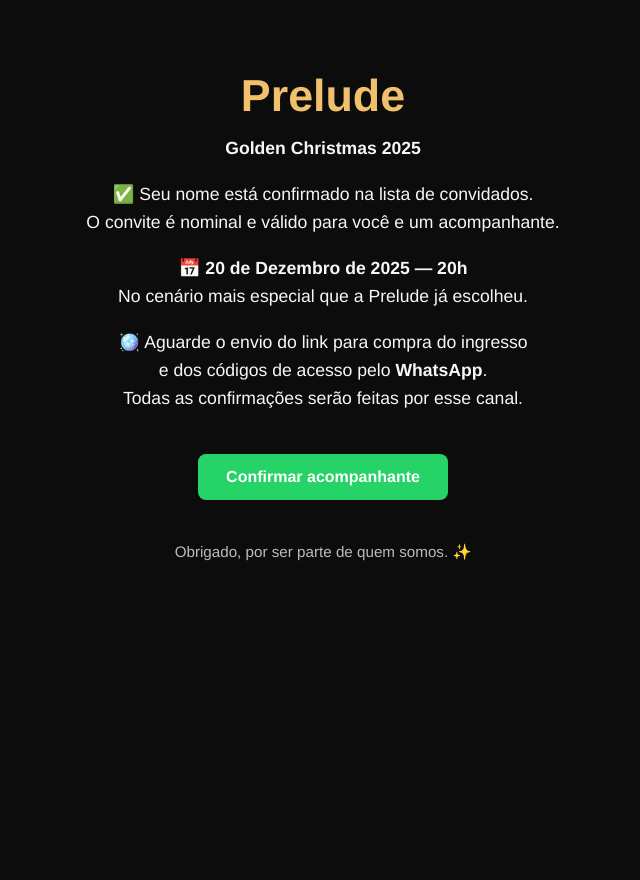
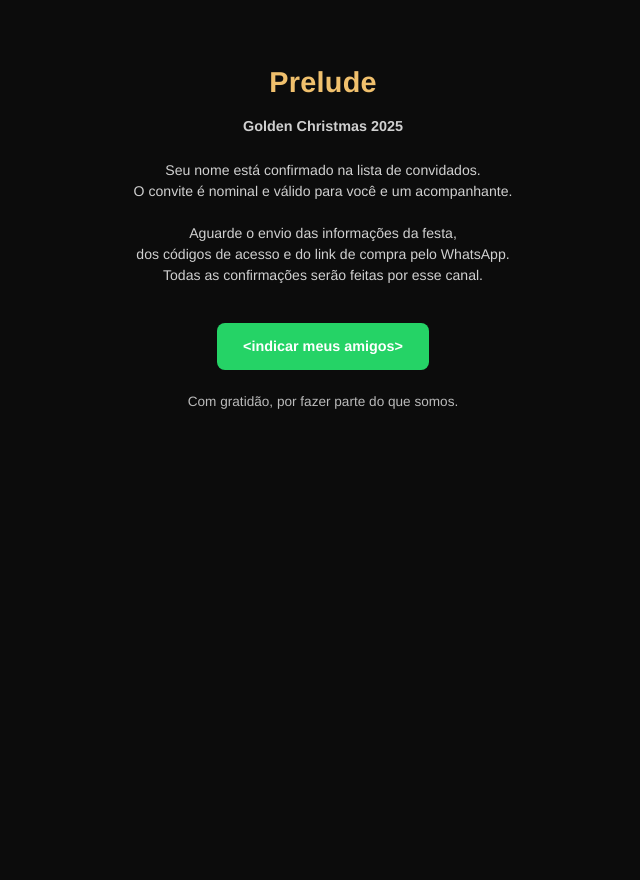
Before and after one commit to fredwn/goldenchristmas, a FastAPI app: page /guest in a window 1280 px wide. Shown: the whole page, without its empty margins (317-957 px from the left). Run offline with FastAPI, Linux system fonts and the light colour scheme.

Commit message:
Atualiza index.html e uniformiza estilo das páginas

```diff
--- a/static/style.css
+++ b/static/style.css
@@ -1,18 +1,23 @@
 /* ===== PRELUDE GOLDEN CHRISTMAS 2025 ===== */
-/* Design refinado para desktop e mobile */
+/* Estilo refinado, discreto e legível */
 
 :root {
   --gold: #f0c06d;
   --black: #0c0c0c;
   --white: #f7f7f7;
+  --gray-light: #d0d0d0;
   --gray: #999;
-  --accent: #25D366; /* WhatsApp green */
+  --gray-dark: #666;
+  --accent: #25D366;
+  --font-main: "Helvetica Neue", Helvetica, Arial, sans-serif;
 }
 
 body {
   background-color: var(--black);
   color: var(--white);
-  font-family: "Helvetica Neue", Helvetica, Arial, sans-serif;
+  font-family: var(--font-main);
+  font-size: 0.9rem;
+  line-height: 1.6;
   text-align: center;
   margin: 0;
   padding: 40px 20px;
@@ -24,18 +29,29 @@
 
 /* ---------- Headings ---------- */
 h1 {
-  font-size: clamp(2rem, 5vw, 2.8rem);
+  font-size: 1.8rem;
   font-weight: 600;
   color: var(--gold);
-  margin-bottom: 0.3em;
+  margin-bottom: 0.1em;
+  letter-spacing: 0.3px;
 }
 
 p {
-  line-height: 1.6;
-  font-size: clamp(1rem, 2.5vw, 1.1rem);
-  margin-top: 0;
-  margin-bottom: 1em;
-  color: var(--white);
+  color: var(--gray-light);
+  margin: 0.5em 0 1em 0;
+  max-width: 420px;
+}
+
+/* ---------- Subtextos e avisos ---------- */
+.notice {
+  font-size: 0.88rem;
+  color: var(--gray-light);
+  line-height: 1.5;
+}
+
+.notice-small {
+  font-size: 0.8rem;
+  color: var(--gray);
 }
 
 /* ---------- Form ---------- */
@@ -50,13 +66,13 @@
 
 input {
   width: 100%;
-  padding: 14px;
+  padding: 12px;
   margin: 8px 0;
   border: 1px solid #333;
   background: #111;
   color: var(--white);
   border-radius: 6px;
-  font-size: 1rem;
+  font-size: 0.9rem;
   transition: border 0.3s ease;
 }
 
@@ -70,10 +86,10 @@
   background-color: var(--gold);
   border: none;
   color: var(--black);
-  padding: 14px 30px;
+  padding: 12px 28px;
   border-radius: 6px;
   font-weight: 600;
-  font-size: 1rem;
+  font-size: 0.9rem;
   cursor: pointer;
   margin-top: 10px;
   transition: opacity 0.3s ease, transform 0.2s ease;
@@ -88,12 +104,12 @@
   display: inline-block;
   background-color: var(--accent);
   color: white;
-  padding: 14px 28px;
-  margin-top: 24px;
+  padding: 12px 26px;
+  margin-top: 22px;
   border-radius: 8px;
   text-decoration: none;
   font-weight: 600;
-  font-size: 1rem;
+  font-size: 0.9rem;
   transition: opacity 0.3s ease, transform 0.2s ease;
 }
 
@@ -102,50 +118,47 @@
   transform: scale(1.02);
 }
 
-/* ---------- Opt-out ---------- */
+/* ---------- Opt-out, rodapés e links ---------- */
 .optout {
-  margin-top: 15px;
-  font-size: 0.95rem;
+  margin-top: 16px;
+  font-size: 0.8rem;
   color: var(--gray);
-  line-height: 1.5;
-  max-width: 320px;
+  line-height: 1.4;
 }
 
 .optout a {
-  color: #666;
+  color: var(--gray);
   text-decoration: underline;
   cursor: pointer;
-  display: inline-block;
-  margin-top: 6px;
 }
 
-/* ---------- Mensagem ---------- */
+.optout a:hover {
+  color: var(--gray-light);
+}
+
 .mensagem {
-  margin-top: 40px;
-  font-size: 1.1rem;
+  margin-top: 36px;
+  font-size: 0.95rem;
+  color: var(--gray-light);
   white-space: pre-line;
   max-width: 400px;
-  line-height: 1.6;
 }
 
 /* ---------- Responsividade ---------- */
 @media (max-width: 480px) {
   body {
     padding: 30px 14px;
+    font-size: 0.85rem;
   }
-
+  h1 {
+    font-size: 1.5rem;
+  }
+  button, a.whatsapp-btn {
+    padding: 10px 20px;
+    font-size: 0.85rem;
+  }
   input {
-    padding: 12px;
-    font-size: 0.95rem;
-  }
-
-  button, a.whatsapp-btn {
-    padding: 12px 20px;
-    font-size: 0.95rem;
-  }
-
-  .mensagem {
-    font-size: 1rem;
-    margin-top: 30px;
+    font-size: 0.85rem;
+    padding: 10px;
   }
 }
--- a/templates/guest.html
+++ b/templates/guest.html
@@ -10,22 +10,23 @@
   <h1>Prelude</h1>
   <p><strong>Golden Christmas 2025</strong></p>
 
-  <p>✅ Seu nome está confirmado na lista de convidados.<br>
-  O convite é nominal e válido para você e um acompanhante.</p>
+  <p class="notice">
+    Seu nome está confirmado na lista de convidados.<br>
+    O convite é nominal e válido para você e um acompanhante.
+  </p>
 
-  <p><strong>📅 20 de Dezembro de 2025 — 20h</strong><br>
-  No cenário mais especial que a Prelude já escolheu.</p>
+  <p class="notice">
+    Aguarde o envio das informações da festa,<br>
+    dos códigos de acesso e do link de compra pelo WhatsApp.<br>
+    Todas as confirmações serão feitas por esse canal.
+  </p>
 
-  <p>🪩 Aguarde o envio do link para compra do ingresso<br>
-  e dos códigos de acesso pelo <strong>WhatsApp</strong>.<br>
-  Todas as confirmações serão feitas por esse canal.</p>
+  <a href="https://wa.me/5521976954450?text=Oi%20Fred!%20Sou%20Guest%20da%20Prelude%20Golden%20Christmas%20e%20quero%20indicar%20meus%20amigos."
+     class="whatsapp-btn">&lt;indicar meus amigos&gt;</a>
 
-  <a href="https://wa.me/5521976954450?text=Oi%20Fred!%20Sou%20Guest%20da%20Prelude%20Golden%20Christmas%20e%20quero%20confirmar%20meu%20acompanhante."
-     class="whatsapp-btn">Confirmar acompanhante</a>
-
-  <div class="optout" style="margin-top: 40px;">
-    <p style="color: #bbb; font-size: 0.95rem;">
-      Obrigado, por ser parte de quem somos. ✨
+  <div class="optout">
+    <p style="color: #bbb; font-size: 0.85rem;">
+      Com gratidão, por fazer parte do que somos.
     </p>
   </div>
 </body>
```
Also changed, not shown: templates/founder.html (+13 -11 lines), templates/index.html (+8 -9 lines), templates/restrito.html (+10 -12 lines).
